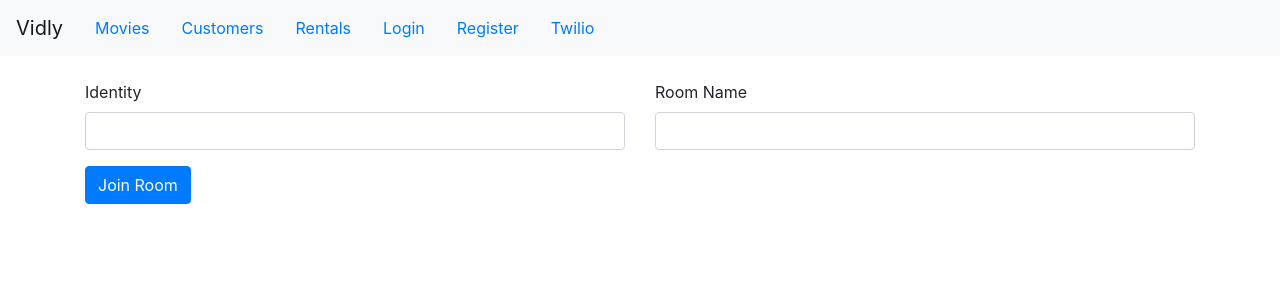
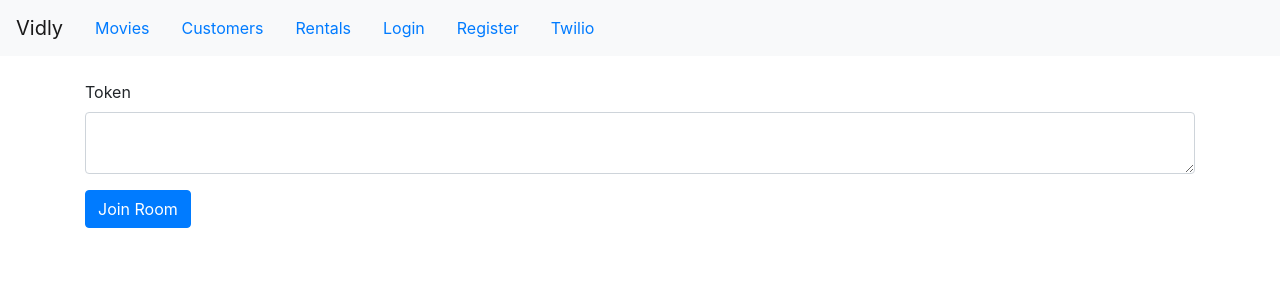
Before and after one commit to umair2k6/vidly, a React (Create React App) app: page /twilio in a window 1280 px wide. Shown: the top 300 px of the page. Built offline with nearby package versions, Linux system fonts and the light colour scheme.

Commit message:
switch camera attempt

```diff
--- a/src/components/videoChat/Lobby.jsx
+++ b/src/components/videoChat/Lobby.jsx
@@ -1,37 +1,16 @@
 import React from 'react';
 
 const Lobby = ({
-  username,
-  handleUsernameChange,
-  roomName,
-  handleRoomNameChange,
   token,
   handleTokenChange,
-  isLocalhost,
   joinRoom
 }) => {
   return (
     <form>
-      <div className="row">
-        <div className="col">
-          <div className="form-group">
-            <label>Identity</label>
-            <input className="form-control" name="identity" onChange={handleUsernameChange} value={username} />
-          </div>
-        </div>
-        <div className="col">
-          <div className="form-group">
-            <label>Room Name</label>
-            <input className="form-control" name="roomName" onChange={handleRoomNameChange} value={roomName } />
-          </div>
-        </div>
+      <div className="form-group">
+        <label>Token</label>
+        <textarea className="form-control" name="token" onChange={handleTokenChange} value={token} />
       </div>
-      {!isLocalhost && (
-        <div className="form-group">
-          <label>Token</label>
-          <textarea className="form-control" name="token" onChange={handleTokenChange} value={token} />
-        </div>
-      )}
       <button type="button" className="btn btn-primary" onClick={joinRoom} > Join Room </button>
     </form>
   );
--- a/src/components/videoChat/Room.jsx
+++ b/src/components/videoChat/Room.jsx
@@ -7,7 +7,7 @@ const Room = ({ roomName, token, handleLogout }) => {
   const [participants, setParticipants] = useState([]);
   const [isAudioMute, setIsAudioMute] = useState(false);
   const [isVideoPaused, setIsVideoPaused] = useState(false);
-  const [focused, setFocused] = useState('remote');
+  const [videoDeviceList, setVideoDeviceList] = useState([]);
 
   const remoteParticipants = participants.map(participant => (
     <Participant key={participant.sid} participant={participant} />
@@ -15,9 +15,11 @@ const Room = ({ roomName, token, handleLogout }) => {
 
   useEffect(() => {
     const participantConnected = participant => {
+      console.log('participant connected => ', participant);
       setParticipants(prevParticipants => [...prevParticipants, participant]);
     };
     const participantDisconnected = participant => {
+      console.log('participant disconnected => ', participant);
       setParticipants(prevParticipants =>
         prevParticipants.filter(p => p !== participant)
       );
@@ -29,7 +31,11 @@ const Room = ({ roomName, token, handleLogout }) => {
       room.on('participantConnected', participantConnected);
       room.on('participantDisconnected', participantDisconnected);
       room.participants.forEach(participantConnected);
+    }, error => {
+      handleLogout();
+      console.error(`Unable to connect to Room: ${error.message}`);
     });
+
     return () => {
       setRoom(currentRoom => {
         if (currentRoom && currentRoom.localParticipant.state === 'connected') {
@@ -43,7 +49,7 @@ const Room = ({ roomName, token, handleLogout }) => {
         }
       });
     };
-  }, [roomName, token]);
+  }, [roomName, token, handleLogout]);
 
   const toggleMute = () => {
     const publications = room.localParticipant.audioTracks
@@ -69,6 +75,35 @@ const Room = ({ roomName, token, handleLogout }) => {
     });
   }
 
+  navigator.mediaDevices.enumerateDevices().then(mediaDevices => {
+
+    const videoDevices = mediaDevices.filter(device => device.kind === 'videoinput').map((device, index) => ({
+        deviceId: device.deviceId,
+        label: device.label,
+        isSelected : index===0? true: false
+    }));
+    setVideoDeviceList(videoDevices);
+  });
+
+  const updateVideoDevice = () => {
+    const localParticipant = room.localParticipant;
+    console.log(localParticipant);
+
+    const selectedDevice = videoDeviceList.filter(device => !device.isSelected);
+    Video.createLocalVideoTrack({
+      deviceId: { exact: selectedDevice.deviceId }
+    }).then(localVideoTrack => {
+      console.log(localVideoTrack);
+
+        // LocalParticipant.unpublishTrack();
+    });
+  }
+
+  const disconnect = () => {
+    room.disconnect();
+    handleLogout();
+  }
+
   return (
     <div className="room">
       <h3>Room: {roomName}</h3>
@@ -83,7 +118,8 @@ const Room = ({ roomName, token, handleLogout }) => {
         )}
         <button className="btn btn-secondary" onClick={toggleVideo}>{isVideoPaused ? "Show Video" : "Hide Video"}</button>
         <button className="btn btn-secondary" onClick={toggleMute}> {isAudioMute? "Unmute" : "Mute"}</button>
-        <button className="btn btn-danger" onClick={handleLogout}>End Call</button>
+        {videoDeviceList.length > 1 && (<button className="btn btn-danger" onClick={updateVideoDevice}>Switch Camera</button>)}
+        <button className="btn btn-danger" onClick={disconnect}>End Call</button>
       </div>
       <div className="remote-participants">{remoteParticipants}</div>
     </div>
--- a/src/components/videoChat/VideoChat.jsx
+++ b/src/components/videoChat/VideoChat.jsx
@@ -3,77 +3,33 @@ import Lobby from './Lobby';
 import Room from './Room';
 
 const VideoChat = () => {
-  const [username, setUsername] = useState('');
-  const [roomName, setRoomName] = useState('');
   const [token, setToken] = useState('');
-  // eslint-disable-next-line no-restricted-globals
-  const [isLocalhost] = useState(location.hostname === "localhost"? true : false);
+  const [isConnected, setIsConnected] = useState(false);
 
-  const handleUsernameChange = useCallback(event => {
-    setUsername(event.target.value);
+  const joinRoom = useCallback(async event => {
+    setIsConnected(true);
   }, []);
+
+  const handleLogout = () => {
+    setIsConnected(false);
+    setToken('');
+  };
 
   const handleTokenChange = useCallback(event => {
     setToken(event.target.value);
   }, []);
 
-  const handleRoomNameChange = useCallback(event => {
-    setRoomName(event.target.value);
-  }, []);
-
-  const joinRoom = useCallback(async event => {
-    if(localStorage.getItem('twilio')){
-      setToken(localStorage.getItem('twilio'));
-    } else {
-      // eslint-disable-next-line no-restricted-globals
-      let newToken;
-      if (isLocalhost){
-        const url = 'http://tf-ecs-telehealth-423902183.eu-west-1.elb.amazonaws.com/api/v1/Twilio';
-        const payload = JSON.stringify({
-              identity: username,
-              room: roomName
-        });
-        const data = await fetch(url, {
-          method: 'POST',
-          body: payload,
-          headers: {
-            'Content-Type': 'application/json'
-          }
-        }).then(res => res.json());
-        newToken = data.token;
-      } else {
-        newToken = token;
-      }
-      localStorage.setItem('twilio', newToken);
-      setToken(newToken);
-    }
-
-  }, [roomName, username, isLocalhost, token]);
-
-  const handleLogout = useCallback(event => {
-    setToken(null);
-  }, []);
-
-  let render;
-  if (token) {
-    render = (
-      <Room roomName={roomName} token={token} handleLogout={handleLogout} />
-    );
-  } else {
-    render = (
+  return (
+    <React.Fragment>
+      {isConnected && token ? (<Room token={token} handleLogout={handleLogout} />) : (
         <Lobby
-         username={username}
-         roomName={roomName}
           token={token}
-         isLocalhost={isLocalhost}
           handleTokenChange={handleTokenChange}
-         handleUsernameChange={handleUsernameChange}
-         handleRoomNameChange={handleRoomNameChange}
           joinRoom={joinRoom}
         />
+      )}
+    </React.Fragment>
   );
-  }
-  return render;
 };
 
 export default VideoChat;
```
Lines whose indentation alone changed are shown as unchanged.
